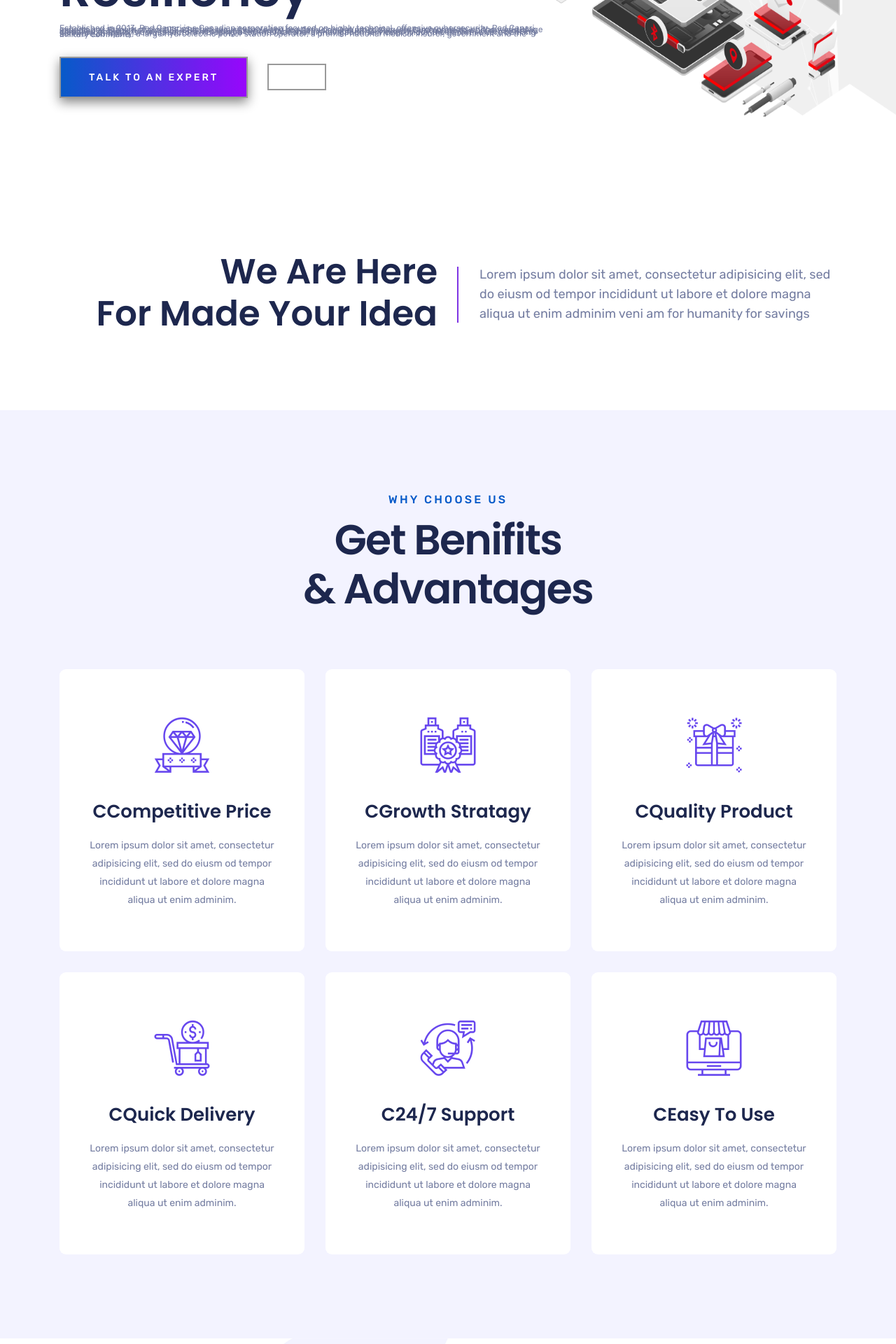
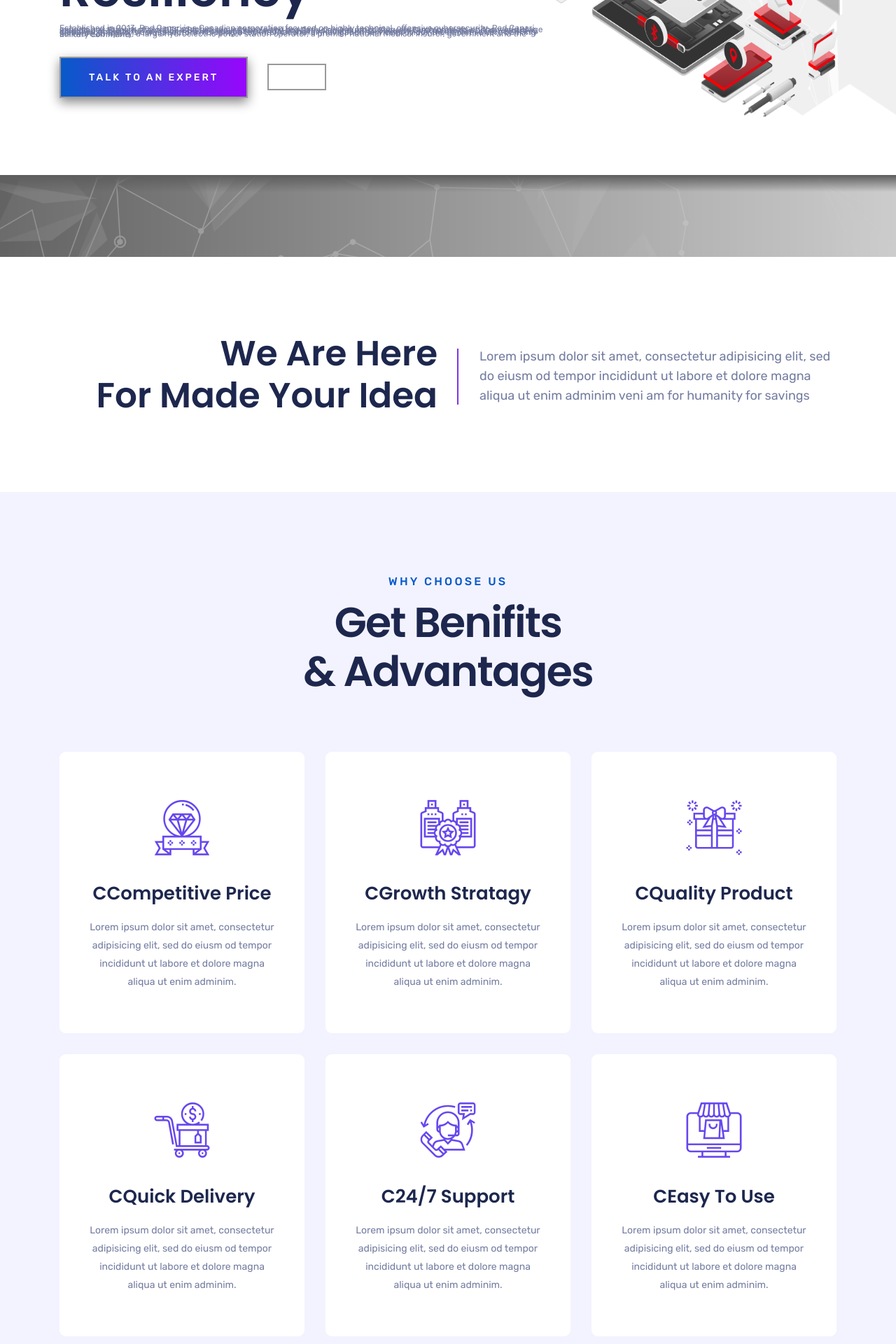
Before and after one commit to AnthonyTawil/redcanari, a Jekyll site: the page built from index.html, in a window 1280 px wide. Shown: the part 545-2465 px from the top of the page at 70% size. Built offline with Jekyll 4.4.1, drawn with Linux system fonts in a browser that asks for light colours.

Commit message:
Update idea.html

```diff
--- a/_includes/idea.html
+++ b/_includes/idea.html
@@ -1,5 +1,9 @@
 		<!-- idea area start here -->
+		<div class="idea-img">
+				<img src="{{ site.idea_image  | relative_url }}" alt="banner">
+			</div>
 		<div class="idea-arera ptb-108">
+
 			<div class="container">
 				<div class="row">
 					<div class="col-lg-6 col-md-12">
```
